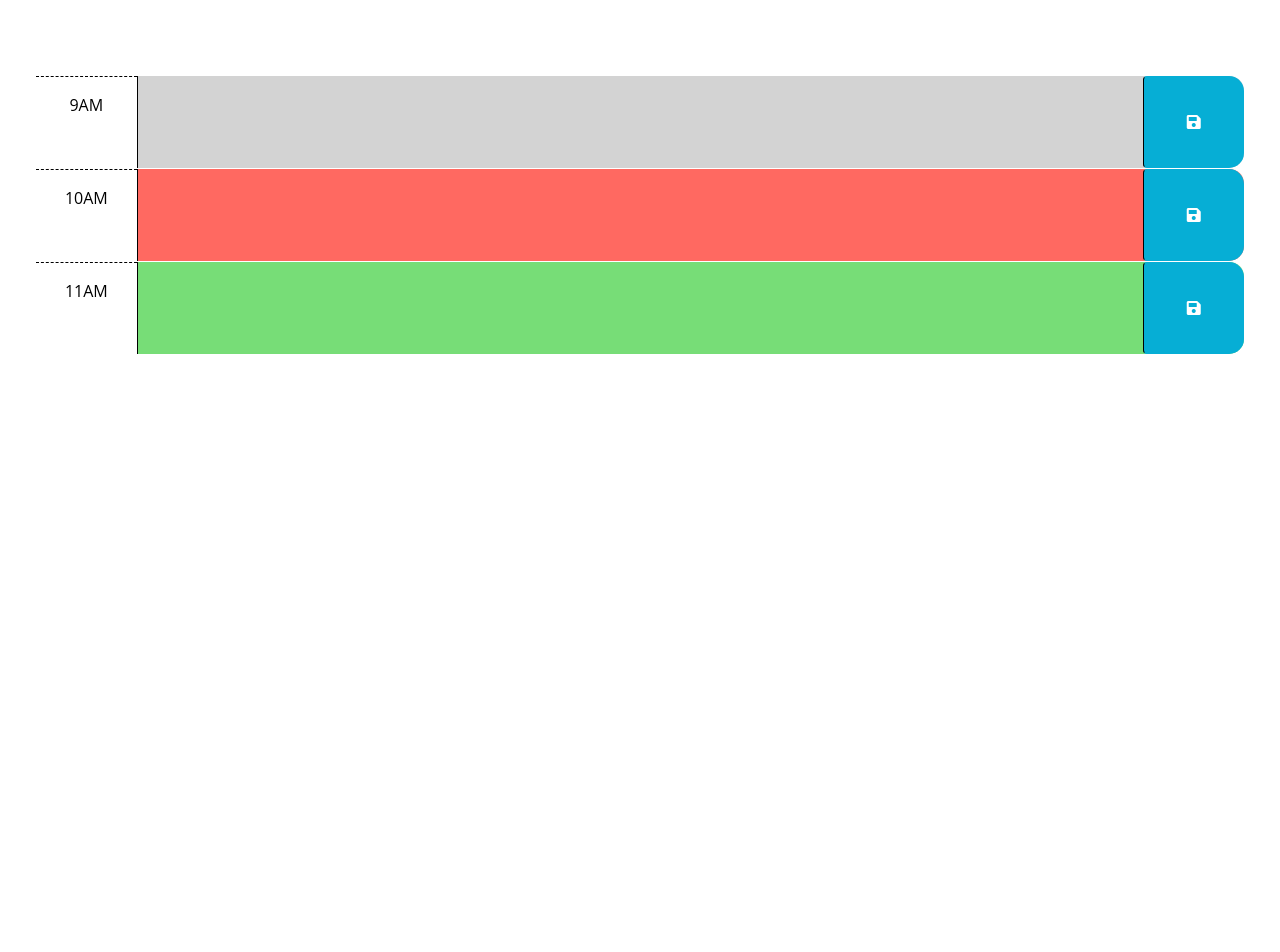
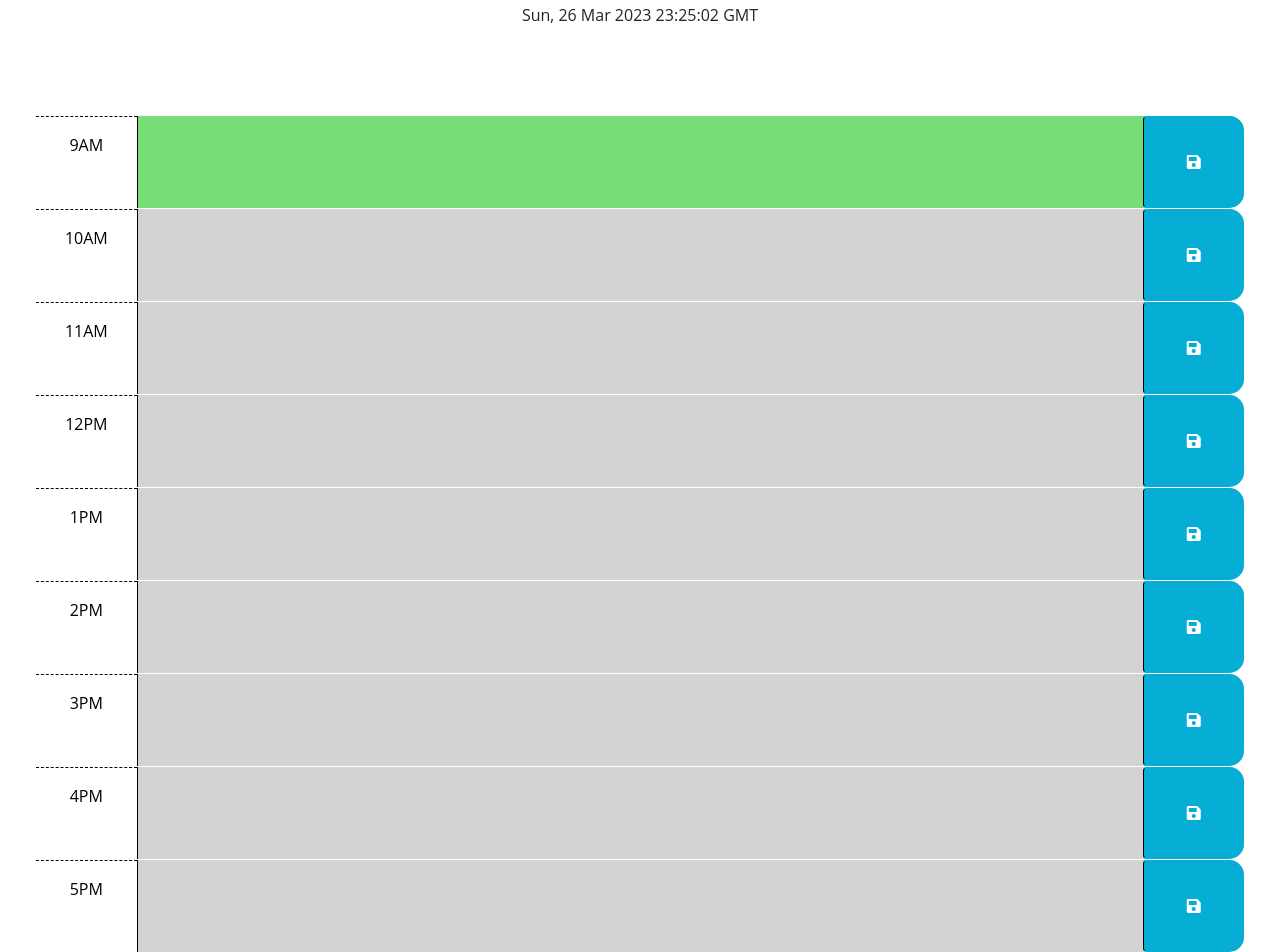
Before and after one commit to ShimmyShong/work-day-scheduler, a plain HTML site: page Develop/index.html in a window 1280 px wide. Shown: the part 176-1128 px from the top of the page. Before the commit the page ends 800 px from the top, so only its background shows below. Drawn offline with nearby package versions, Linux system fonts and the light colour scheme.

Commit message:
added html class changes depending on time

```diff
--- a/Develop/index.html
+++ b/Develop/index.html
@@ -42,7 +42,7 @@
         -->
 
       <!-- Example of a past time block. The "past" class adds a gray background color. -->
-      <div id="hour-9" class="row time-block past">
+      <div id="hour-9" class="row time-block">
         <div class="col-2 col-md-1 hour text-center py-3">9AM</div>
         <textarea class="col-8 col-md-10 description" rows="3"> </textarea>
         <button class="btn saveBtn col-2 col-md-1" aria-label="save">
@@ -51,7 +51,7 @@
       </div>
 
       <!-- Example of a present time block. The "present" class adds a red background color. -->
-      <div id="hour-10" class="row time-block present">
+      <div id="hour-10" class="row time-block">
         <div class="col-2 col-md-1 hour text-center py-3">10AM</div>
         <textarea class="col-8 col-md-10 description" rows="3"> </textarea>
         <button class="btn saveBtn col-2 col-md-1" aria-label="save">
@@ -60,15 +60,64 @@
       </div>
 
       <!-- Example of a future time block. The "future" class adds a green background color. -->
-      <div id="hour-11" class="row time-block future">
+      <div id="hour-11" class="row time-block">
         <div class="col-2 col-md-1 hour text-center py-3">11AM</div>
         <textarea class="col-8 col-md-10 description" rows="3"> </textarea>
         <button class="btn saveBtn col-2 col-md-1" aria-label="save">
           <i class="fas fa-save" aria-hidden="true"></i>
         </button>
       </div>
+
+      <div id="hour-12" class="row time-block">
+        <div class="col-2 col-md-1 hour text-center py-3">12PM</div>
+        <textarea class="col-8 col-md-10 description" rows="3"> </textarea>
+        <button class="btn saveBtn col-2 col-md-1" aria-label="save">
+          <i class="fas fa-save" aria-hidden="true"></i>
+        </button>
+      </div>
+
+
+    <div id="hour-13" class="row time-block">
+      <div class="col-2 col-md-1 hour text-center py-3">1PM</div>
+      <textarea class="col-8 col-md-10 description" rows="3"> </textarea>
+      <button class="btn saveBtn col-2 col-md-1" aria-label="save">
+        <i class="fas fa-save" aria-hidden="true"></i>
+      </button>
     </div>
 
+    <div id="hour-14" class="row time-block">
+      <div class="col-2 col-md-1 hour text-center py-3">2PM</div>
+      <textarea class="col-8 col-md-10 description" rows="3"> </textarea>
+      <button class="btn saveBtn col-2 col-md-1" aria-label="save">
+        <i class="fas fa-save" aria-hidden="true"></i>
+      </button>
+    </div>
+
+    <div id="hour-15" class="row time-block">
+      <div class="col-2 col-md-1 hour text-center py-3">3PM</div>
+      <textarea class="col-8 col-md-10 description" rows="3"> </textarea>
+      <button class="btn saveBtn col-2 col-md-1" aria-label="save">
+        <i class="fas fa-save" aria-hidden="true"></i>
+      </button>
+    </div>
+
+    <div id="hour-16" class="row time-block">
+      <div class="col-2 col-md-1 hour text-center py-3">4PM</div>
+      <textarea class="col-8 col-md-10 description" rows="3"> </textarea>
+      <button class="btn saveBtn col-2 col-md-1" aria-label="save">
+        <i class="fas fa-save" aria-hidden="true"></i>
+      </button>
+    </div>
+
+    <div id="hour-17" class="row time-block">
+      <div class="col-2 col-md-1 hour text-center py-3">5PM</div>
+      <textarea class="col-8 col-md-10 description" rows="3"> </textarea>
+      <button class="btn saveBtn col-2 col-md-1" aria-label="save">
+        <i class="fas fa-save" aria-hidden="true"></i>
+      </button>
+    </div>
+  </div>
+</div>
     <script src="https://cdnjs.cloudflare.com/ajax/libs/jquery/3.2.1/jquery.min.js"></script>
     <script src="https://cdn.jsdelivr.net/npm/dayjs@1.11.3/dayjs.min.js"
     integrity="sha256-iu/zLUB+QgISXBLCW/mcDi/rnf4m4uEDO0wauy76x7U="
--- a/Develop/script.js
+++ b/Develop/script.js
@@ -1,6 +1,7 @@
 // Wrap all code that interacts with the DOM in a call to jQuery to ensure that
 // the code isn't run until the browser has finished rendering all the elements
 // in the html.
+
 var containerEl = $('.container-fluid');
 var timeBlockEl = $('.time-block');
 var saveButtonEl = $('.saveBtn');
@@ -28,10 +29,43 @@ $(function () {
   // attribute of each time-block be used to conditionally add or remove the
   // past, present, and future classes? How can Day.js be used to get the
   // current hour in 24-hour time?
-  //
+  today = dayjs();
+  todayHours = dayjs().format('H');
+  var headerContainer = $('header');
+  var pEl = $('<p>');
+  pEl.text(today);
+  headerContainer.append(pEl);
+
+  if (todayHours < 5){
+    console.log('greater than 5')
+  }else{
+    console.log('less than 5')
+  }
+  console.log(todayHours)
+  // this for loop adds the hour number into the hoursArray array
+  for (i = 0; i < containerEl.children().length; i++){
+    timeBlockIds = containerEl.children().eq(i).attr('id')
+    timeBlockNumbers = timeBlockIds.replace('hour-', ''); // this gets rid of the "hour-" behind each id name
+    // todayHours = 19;
+    if (timeBlockNumbers < todayHours){
+      containerEl.children().eq(i).addClass("past")
+    }
+    else if(timeBlockNumbers > todayHours){
+      containerEl.children().eq(i).addClass("future")
+    }
+    else if(timeBlockNumbers == todayHours){
+      containerEl.children().eq(i).addClass("present")
+    }
+    console.log(timeBlockNumbers) // prints the number of each element
+  }
+
+
+
+
   // TODO: Add code to get any user input that was saved in localStorage and set
   // the values of the corresponding textarea elements. HINT: How can the id
   // attribute of each time-block be used to do this?
-  //
+
+
   // TODO: Add code to display the current date in the header of the page.
 });
```
